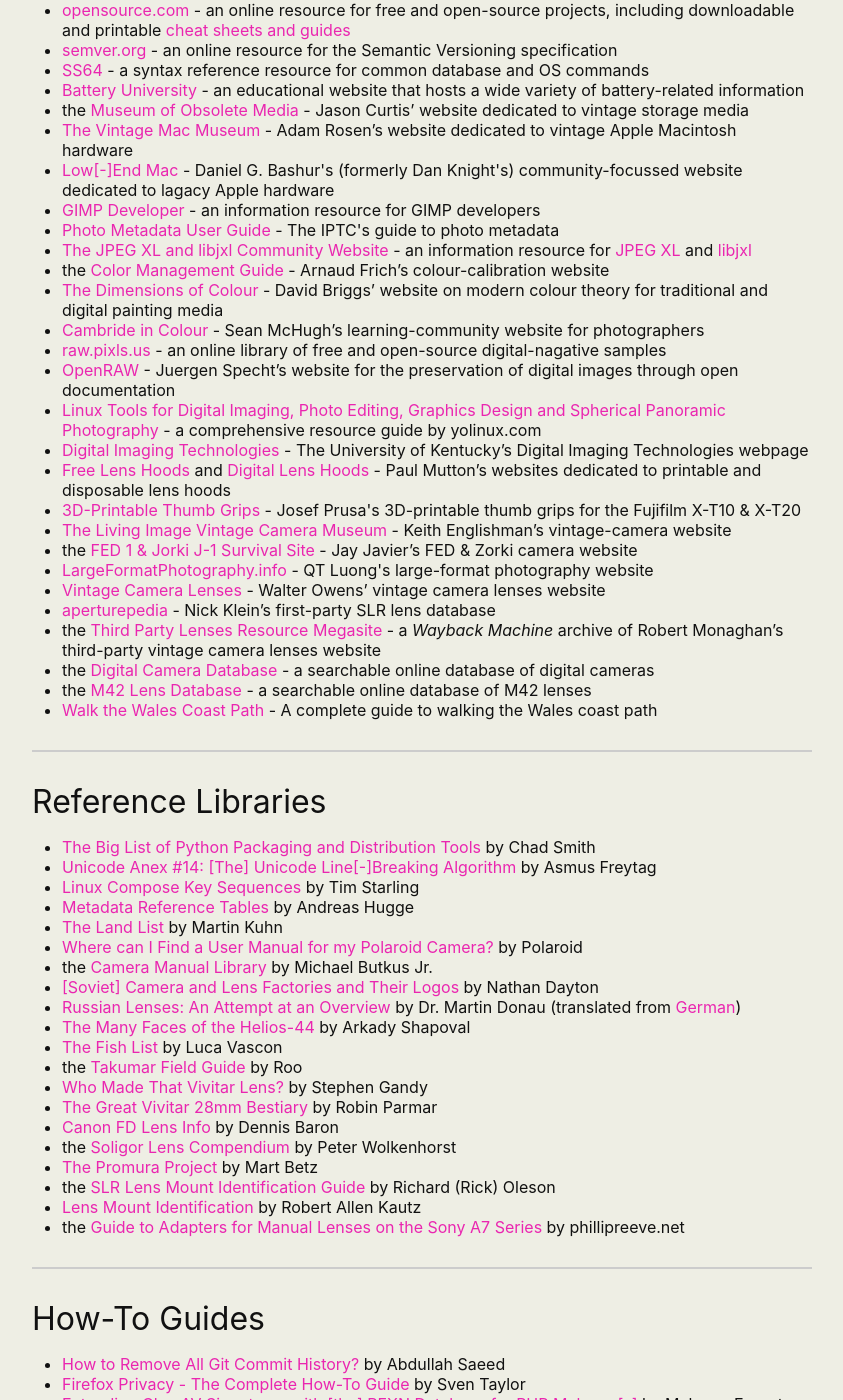
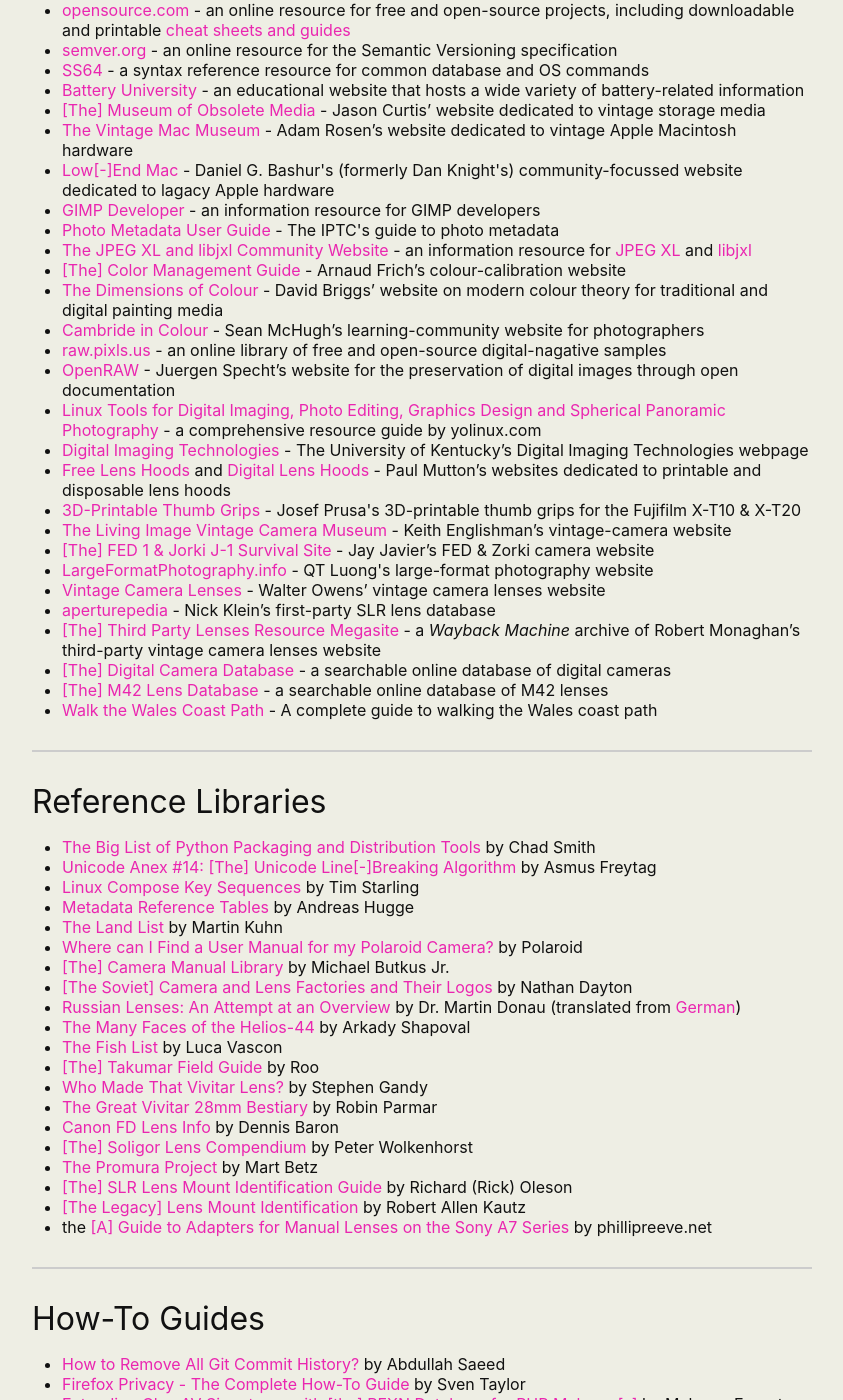
Before and after one commit to martbetz/martbetz.github.io, a Jekyll site: the page built from useful-links.html, in a window 1280 px wide and 1400 px high, scrolled down 8632 px. Shown: the whole window, without its empty margins (218-1061 px from the left). Built offline with Jekyll 4.4.1, drawn with Linux system fonts in a browser that asks for light colours; some of the changed text lies outside the part shown.

Commit message:
Update useful-links.html

```diff
--- a/useful-links.html
+++ b/useful-links.html
@@ -443,23 +443,23 @@
 <div id="reference-resources">
 <h2>Reference Resources</h2>
 <ul>
-<li>a <a href="https://www.sussex.ac.uk/informatics/punctuation/toc">Guide to Puntuation</a> - Larry Task’s Guide to Punctuation ([The] University of Sussex)</li>
+<li><a href="https://www.sussex.ac.uk/informatics/punctuation/toc">[A] Guide to Puntuation</a> - Larry Task’s Guide to Punctuation ([The] University of Sussex)</li>
 <li><a href="https://www.thepunctuationguide.com/index.html">The Punctuation Guide</a> - Jordan Penn’s guide to American-English punctuation
 <li><a href="https://ssd.eff.org/">Surveillance Self-Defence</a> - a website dedicated to electronic surveillance protection</li>
-<li>the <a href="https://security-list.js.org/#/">Personal Security Checklist</a> - a curated lists of tools, tips and resources for protecting digital security and privacy</li>
+<li><a href="https://security-list.js.org/#/">[The] Personal Security Checklist</a> - a curated lists of tools, tips and resources for protecting digital security and privacy</li>
 <li><a href="https://developer.mozilla.org/en-US/docs/Web">Web Technology for Developers</a><span class="corpsgris11"> - Mozilla’s guide to web technology</span></li>
 <li><a href="https://html-shark.com/">HTML Shark</a> - Michael Pilgaard’s resource dedicated to wesite coding</li>
 <li><a href="https://opensource.com">opensource.com</a><span class="corpsgris11"> - an online resource for free and open-source projects, including downloadable and printable <a href="https://opensource.com/downloads/cheat-sheets">cheat sheets and guides</a></li>
 <li><a href="https://semver.org/">semver.org</a> - an online resource for the Semantic Versioning specification</li>
 <li><a href="https://ss64.com">SS64</a> - a syntax reference resource for common database and OS commands</li>
 <li><a href="https://batteryuniversity.com">Battery University</a> - an educational website that hosts a wide variety of battery-related information</li>
-<li>the <a href="https://obsoletemedia.org">Museum of Obsolete Media</a> - Jason Curtis’ website dedicated to vintage storage media</i>
+<li><a href="https://obsoletemedia.org">[The] Museum of Obsolete Media</a> - Jason Curtis’ website dedicated to vintage storage media</i>
 <li><a href="http://vintagemacmuseum.com/home/say-hello-again/">The Vintage Mac Museum</a><span class="corpsgris11"> - Adam Rosen’s website dedicated to vintage Apple Macintosh hardware</span></li>
 <li><a href="https://lowendmac.com">Low[-]End Mac</a> - Daniel G. Bashur's (formerly Dan Knight's) community-focussed website dedicated to lagacy Apple hardware</li>
 <li><a href="https://developer.gimp.org">GIMP Developer</a> - an information resource for GIMP  developers</li>
 <li><a href="https://iptc.org/std/photometadata/documentation/userguide/#_recommended_minimal_set_of_metadata_properties">Photo Metadata User Guide</a> - The IPTC's guide to photo metadata</li>
 <li><a href="https://jpegxl.info">The JPEG XL and libjxl Community Website</a> - an information resource for  <a href="https://jpeg.org/jpegxl">JPEG XL</a> and <a href="https://github.com/libjxl/libjxl">libjxl</a></li>
-<li>the <a href="https://www.color-management-guide.co.uk/">Color Management Guide</a><span class="corpsgris11"> - Arnaud Frich’s colour-calibration website</span></li>
+<li><a href="https://www.color-management-guide.co.uk/">[The] Color Management Guide</a><span class="corpsgris11"> - Arnaud Frich’s colour-calibration website</span></li>
 <li><a href="http://www.huevaluechroma.com/index.php">The Dimensions of Colour</a><span class="corpsgris11"> - David Briggs’ website on modern colour theory for traditional and digital painting media</span></li>
 <li><a href="https://www.cambridgeincolour.com">Cambride in Colour</a><span class="corpsgris11"> - Sean McHugh’s learning-community website for photographers</span></li>
 <li><a href="https://raw.pixls.us">raw.pixls.us</a> - an online library of free and open-source digital-nagative samples</i>
@@ -470,13 +470,13 @@
 <li><a href="http:/www.lenshoods.co.uk">Free Lens Hoods</a> and <a href="http://www.lenshoods.net">Digital Lens Hoods</a> - Paul Mutton’s websites dedicated to printable and disposable lens hoods</li>
 <li><a href="https://www.printables.com/en/model/181809-fujifilm-x-t20-x-t10-thumb-grip-rubber">3D-Printable Thumb Grips</a> - Josef Prusa's 3D-printable thumb grips for the Fujifilm X-T10 & X-T20</li>
 <li><a href="http://licm.org.uk/livingImage/Foyer.html">The Living Image Vintage Camera Museum</a> - Keith Englishman’s vintage-camera website</li>
-<li>the <a href="https://www.fedka.com/jay/">FED 1 & Jorki J-1 Survival Site</a> - Jay Javier’s FED & Zorki camera website</li>
+<li><a href="https://www.fedka.com/jay/">[The] FED 1 & Jorki J-1 Survival Site</a> - Jay Javier’s FED & Zorki camera website</li>
 <li><a href="https://www.largeformatphotography.info/">LargeFormatPhotography.info</a> - QT Luong's large-format photography website</li>
 <li><a href="https://vintage-camera-lenses.com">Vintage Camera Lenses</a> - Walter Owens’ vintage camera lenses website</li>
 <li><a href="https://aperturepedia.com">aperturepedia</a> - Nick Klein’s first-party SLR lens database</li>
-<li>the <a href="http://web.archive.org/web/20021001122829/medfmt.8k.com/third/index.html">Third Party Lenses Resource Megasite</a> - a <i>Wayback Machine</i> archive of Robert Monaghan’s third-party vintage camera lenses website</li>
-<li>the <a href="https://www.digicamdb.com">Digital Camera Database</a> - a searchable online  database of digital cameras</li>
-<li>the <a href="http://m42lens.com">M42 Lens Database</a> - a searchable online database of M42 lenses</li>
+<li><a href="http://web.archive.org/web/20021001122829/medfmt.8k.com/third/index.html">[The] Third Party Lenses Resource Megasite</a> - a <i>Wayback Machine</i> archive of Robert Monaghan’s third-party vintage camera lenses website</li>
+<li><a href="https://www.digicamdb.com">[The] Digital Camera Database</a> - a searchable online database of digital cameras</li>
+<li><a href="http://m42lens.com">[The] M42 Lens Database</a> - a searchable online database of M42 lenses</li>
 <li><a href="https://www.walkthewalescoastpath.co.uk/">Walk the Wales Coast Path</a> - A complete guide to walking the Wales coast path</li>
 </ul>
 </div>
@@ -492,20 +492,20 @@
 <li><a href="https://exiv2.org/metadata.html">Metadata Reference Tables</a> by Andreas Hugge
 <li><a href="http://www.landlist.ch/landlist/credits.htm">The Land List</a> by Martin Kuhn</li>
 <li><a href="https://support.polaroid.com/hc/en-us/articles/115012460048-Where-can-I-find-a-user-manual-for-my-Polaroid-camera-">Where can I Find a User Manual for my Polaroid Camera?</a> by Polaroid</li>
-<li>the <a href="https://www.butkus.org/chinon/index.html">Camera Manual Library</a> by Michael Butkus Jr.</li>
-<li><a href="http://www.commiecameras.com/sov/index.htm">[Soviet] Camera and Lens Factories and Their Logos</a> by Nathan Dayton</li>
+<li><a href="https://www.butkus.org/chinon/index.html">[The] Camera Manual Library</a> by Michael Butkus Jr.</li>
+<li><a href="http://www.commiecameras.com/sov/index.htm">[The Soviet] Camera and Lens Factories and Their Logos</a> by Nathan Dayton</li>
 <li><a href="https://baierfoto-de.translate.goog/russobj/objektive.html?_x_tr_sl=auto&_x_tr_tl=en&_x_tr_hl=en-US&_x_tr_pto=wapp&_x_tr_sch=http">Russian Lenses: An Attempt at an Overview</a> by Dr. Martin Donau (translated from <a href="http://baierfoto.de/russobj/objektive.html">German</a>) </li>
 <li><a href="https://radojuva.com/en/2015/04/gelios-44-helios/">The Many Faces of the Helios-44</a> by Arkady Shapoval</li>
 <li><a href="https://www.thefisheyelist.com">The Fish List</a> by Luca Vascon</li>
-<li>the <a href="https://takumarguide.weebly.com">Takumar Field Guide</a> by Roo</li>
+<li><a href="https://takumarguide.weebly.com">[The] Takumar Field Guide</a> by Roo</li>
 <li><a href="https://cameraquest.com/VivLensManuf.htm">Who Made That Vivitar Lens?</a> by Stephen Gandy</li>
 <li><a href="http://photografica.robinparmar.com/vivitar.html">The Great Vivitar 28mm Bestiary</a> by Robin Parmar</li>
 <li><a href="https://web.mit.edu/dennis/www/canon/fd-lens-info.html">Canon FD Lens Info</a> by Dennis Baron</li>
-<li>the <a href="https://www.apotelyt.com/photo-lens/soligor-catalog">Soligor Lens Compendium</a> by Peter Wolkenhorst</li>
+<li><a href="https://www.apotelyt.com/photo-lens/soligor-catalog">[The] Soligor Lens Compendium</a> by Peter Wolkenhorst</li>
 <li><a href="https://github.com/martbetz/thepromuraproject">The Promura Project</a> by Mart Betz</li>
-<li>the <a href="https://vintagelens.nl/2018/02/19/slr-lens-mount-identification-guide-richard-oleson/">SLR Lens Mount Identification Guide</a> by Richard (Rick) Oleson</li>
-<li><a href=" https://www.robertallenkautzphoto.com/lens-mount-identification">Lens Mount Identification</a> by Robert Allen Kautz</li>
-<li>the <a href="https://phillipreeve.net/blog/adapters-manual-lenses-sony-a7-series-guide/">Guide to Adapters for Manual Lenses on the Sony A7 Series</a> by phillipreeve.net</li>
+<li><a href="https://vintagelens.nl/2018/02/19/slr-lens-mount-identification-guide-richard-oleson/">[The] SLR Lens Mount Identification Guide</a> by Richard (Rick) Oleson</li>
+<li><a href=" https://www.robertallenkautzphoto.com/lens-mount-identification">[The Legacy] Lens Mount Identification</a> by Robert Allen Kautz</li>
+<li>the <a href="https://phillipreeve.net/blog/adapters-manual-lenses-sony-a7-series-guide/">[A] Guide to Adapters for Manual Lenses on the Sony A7 Series</a> by phillipreeve.net</li>
 </ul>
 </div>
 <hr>
@@ -760,13 +760,10 @@
 <div id="clubs-and-societies">
 <h2>Clubs & Societies</h2>
 <ul>
-<li>
-<a href="https://pccgb.net/">The Photographic Collectors Club of Great Britain</a></li> - the official website for The Photographic Collectors Club of Great Britain
-<li>the
-<a href="https://sittp.com">Society of International Travel and Tourism Photographers</a> - the official website for the Society of [The]  International Travel and Tourism Photographers</li>
-<li>the
-<a href="https://www.martinparrfoundation.org">Martin Parr Foundation</a> - the official website of [The] Martin Parr Foundation</li>
-<li>the <a href="https://www.barefooters.org">Society for Barefoot Living</a> - the official website of [The] Society for Barefoot Living</li>
+<li><a href="https://pccgb.net/">The Photographic Collectors Club of Great Britain</a></li> - the official website for The Photographic Collectors Club of Great Britain
+<li><a href="https://sittp.com">[The] Society of International Travel and Tourism Photographers</a> - the official website for the Society of [The]  International Travel and Tourism Photographers</li>
+<li><a href="https://www.martinparrfoundation.org">[The] Martin Parr Foundation</a> - the official website of [The] Martin Parr Foundation</li>
+<li><a href="https://www.barefooters.org">[The] Society for Barefoot Living</a> - the official website of [The] Society for Barefoot Living</li>
 </ul>
 </div>
 <hr>
@@ -775,11 +772,11 @@
 <div id="events">
 <h2>Events</h2>
 <ul>
-<li>the <a href="https://lspf.co.uk">London Street Photography Festival</a> - London's annual street-photography festival</li>
-<li>the <a href="https://elvies.co.uk/elvis-aaron-presley.php?Action=Home">Porthcawl Elvis Festival</a> - Porthcawl’s annual Elvis convention</li>
-<li>the <a href="http://bathbodyartweekend.co.uk/">Bath Bodyart Weekend</a> - Bath’s annual body-art convention & festival</li>
+<li><a href="https://lspf.co.uk">[The] London Street Photography Festival</a> - London's annual street-photography festival</li>
+<li><a href="https://elvies.co.uk/elvis-aaron-presley.php?Action=Home">[The] Porthcawl Elvis Festival</a> - Porthcawl’s annual Elvis convention</li>
+<li><a href="http://bathbodyartweekend.co.uk/">[The] Bath Bodyart Weekend</a> - Bath’s annual body-art convention & festival</li>
 <li><a href="https://www.vintageforvictory.co.uk">Vintage for Victory</a> - Cardiff’s annual Vintage for Victory festival</li>
-<li>the <a href="https://m.facebook.com/CardiffWNBR/?__xts__=68.ARBq8...">Cardiff World Naked Bike Ride</a> - Cardiff’s annual WNBR event</li>
+<li><a href="https://m.facebook.com/CardiffWNBR/?__xts__=68.ARBq8...">[The] Cardiff World Naked Bike Ride</a> - Cardiff’s annual WNBR event</li>
 <li><a href="https://pccgb.net/photographica/">Photographica</a> - London's annual Photographica fair</li>
 </ul>
 </div>
```
Also changed, not shown: other parts of useful-links.html (+2 -2 lines).
